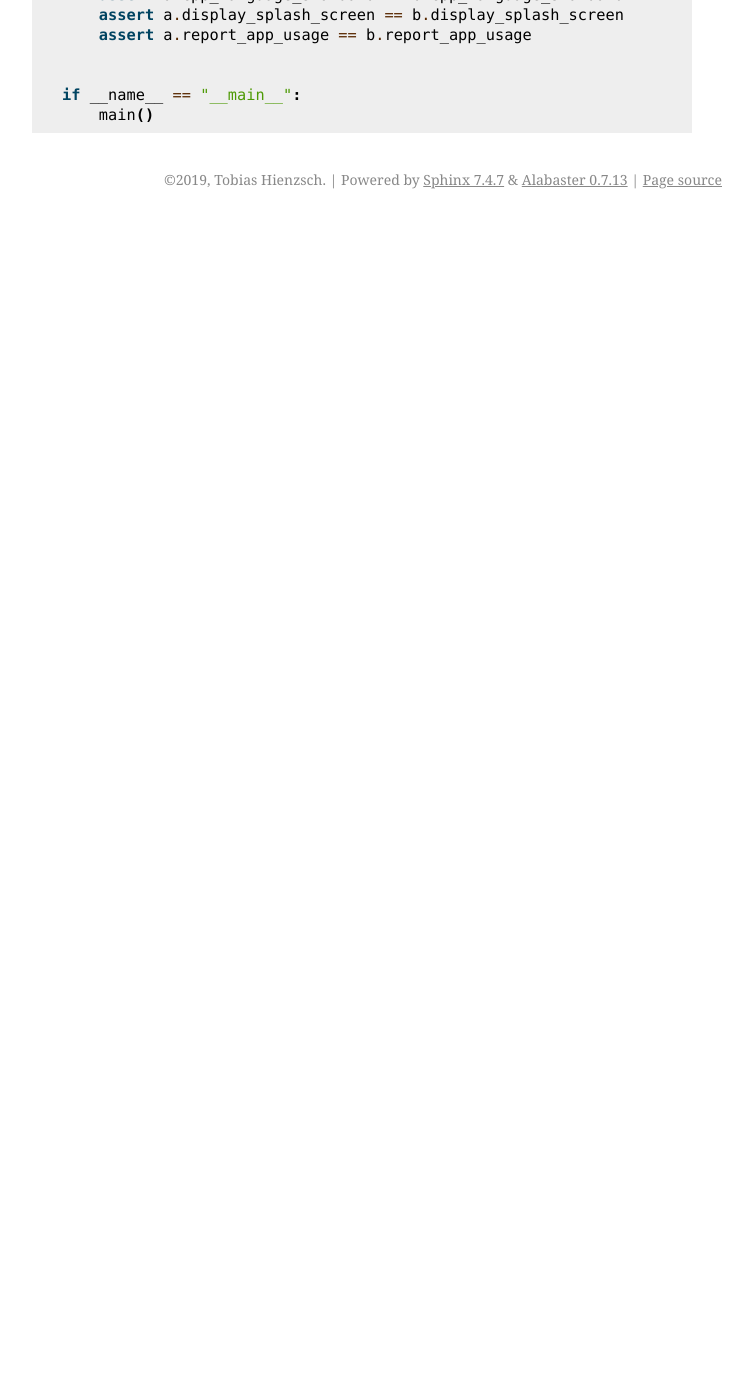
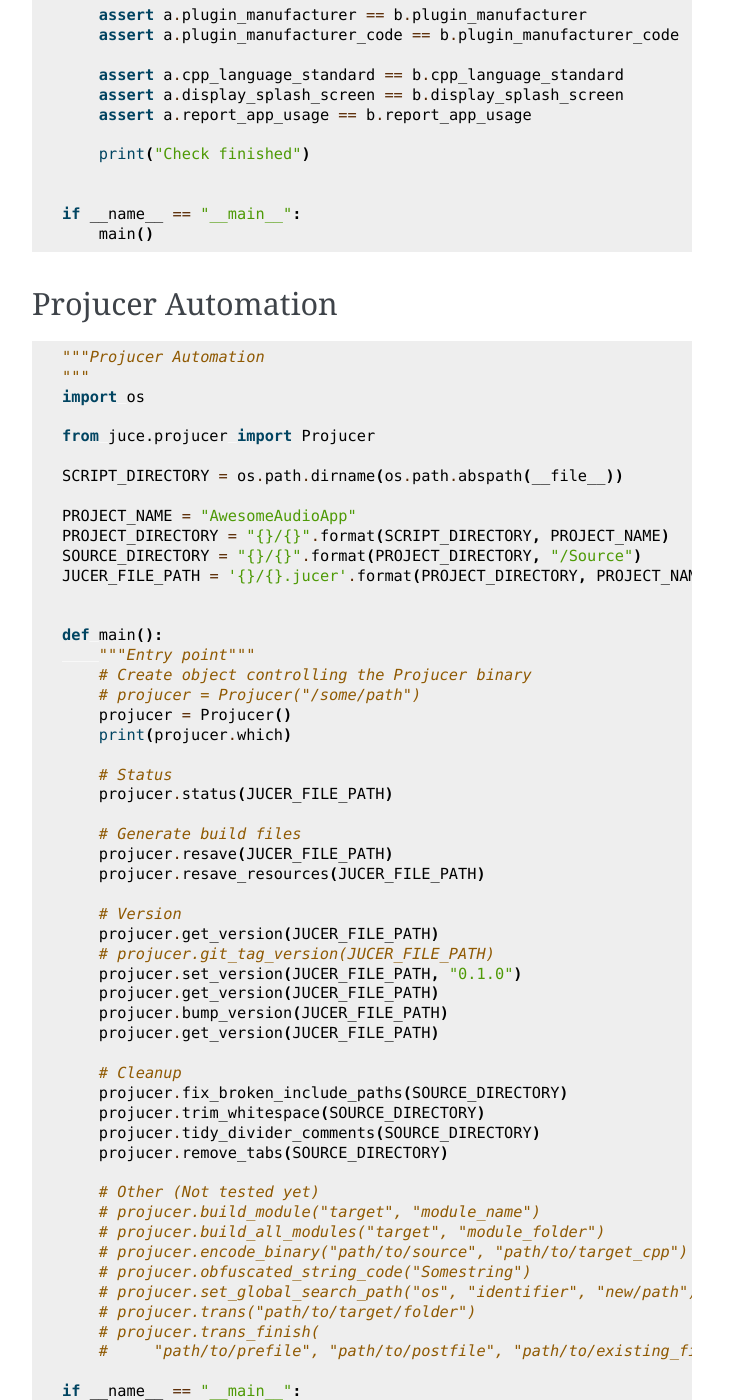
Before and after one commit to tobanteAudio/python-juce, a Sphinx documentation site: the page built from docs/Examples.rst, in a window 1280 px wide and 1400 px high, scrolled down 679 px. Shown: the whole window, without its empty margins (388-1141 px from the left). Built offline with Sphinx 7.4.7, drawn with Linux system fonts in a browser that asks for light colours; before the commit the page ends 900 px from its top, so only the background shows below that; some of the changed text lies outside the part shown.

Commit message:
Add projucer automation to sphinx examples

```diff
--- a/docs/Examples.rst
+++ b/docs/Examples.rst
@@ -1,7 +1,7 @@
 Examples
 =============
 
-Some example use cases.
+Some example use cases. Simply clone the repository to run the examples
 
 
 Consistency between projects
@@ -13,14 +13,18 @@ settings are set equal.
 
     """Multi Project Consistency
     """
+    import os
+
     from juce.projucer import JucerFile
+
+    SCRIPT_DIRECTORY = os.path.dirname(os.path.abspath(__file__))
 
 
     def main():
         """Entry point
         """
-        a = JucerFile('tests/assets/pluginA.jucer')
-        b = JucerFile('tests/assets/pluginB.jucer')
+        a = JucerFile('{}/pluginA.jucer'.format(SCRIPT_DIRECTORY))
+        b = JucerFile('{}/pluginB.jucer'.format(SCRIPT_DIRECTORY))
 
         assert a.company == b.company
         assert a.company_email == b.company_email
@@ -34,6 +38,68 @@ settings are set equal.
         assert a.display_splash_screen == b.display_splash_screen
         assert a.report_app_usage == b.report_app_usage
 
+        print("Check finished")
+
 
     if __name__ == "__main__":
         main()
+
+Projucer Automation
+--------------------
+
+.. code-block:: python
+
+    """Projucer Automation
+    """
+    import os
+
+    from juce.projucer import Projucer
+
+    SCRIPT_DIRECTORY = os.path.dirname(os.path.abspath(__file__))
+
+    PROJECT_NAME = "AwesomeAudioApp"
+    PROJECT_DIRECTORY = "{}/{}".format(SCRIPT_DIRECTORY, PROJECT_NAME)
+    SOURCE_DIRECTORY = "{}/{}".format(PROJECT_DIRECTORY, "/Source")
+    JUCER_FILE_PATH = '{}/{}.jucer'.format(PROJECT_DIRECTORY, PROJECT_NAME)
+
+
+    def main():
+        """Entry point"""
+        # Create object controlling the Projucer binary
+        # projucer = Projucer("/some/path")
+        projucer = Projucer()
+        print(projucer.which)
+
+        # Status
+        projucer.status(JUCER_FILE_PATH)
+
+        # Generate build files
+        projucer.resave(JUCER_FILE_PATH)
+        projucer.resave_resources(JUCER_FILE_PATH)
+
+        # Version
+        projucer.get_version(JUCER_FILE_PATH)
+        # projucer.git_tag_version(JUCER_FILE_PATH)
+        projucer.set_version(JUCER_FILE_PATH, "0.1.0")
+        projucer.get_version(JUCER_FILE_PATH)
+        projucer.bump_version(JUCER_FILE_PATH)
+        projucer.get_version(JUCER_FILE_PATH)
+
+        # Cleanup
+        projucer.fix_broken_include_paths(SOURCE_DIRECTORY)
+        projucer.trim_whitespace(SOURCE_DIRECTORY)
+        projucer.tidy_divider_comments(SOURCE_DIRECTORY)
+        projucer.remove_tabs(SOURCE_DIRECTORY)
+
+        # Other (Not tested yet)
+        # projucer.build_module("target", "module_name")
+        # projucer.build_all_modules("target", "module_folder")
+        # projucer.encode_binary("path/to/source", "path/to/target_cpp")
+        # projucer.obfuscated_string_code("Somestring")
+        # projucer.set_global_search_path("os", "identifier", "new/path")
+        # projucer.trans("path/to/target/folder")
+        # projucer.trans_finish(
+        #     "path/to/prefile", "path/to/postfile", "path/to/existing_file")
+
+    if __name__ == "__main__":
+        main()
```
Also changed, not shown: 1 other file.
